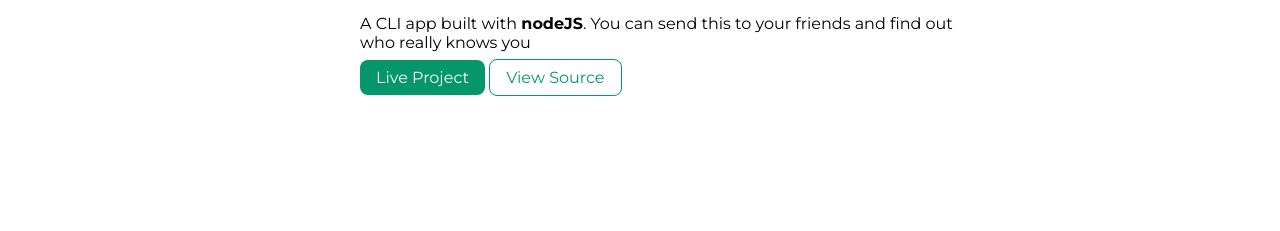
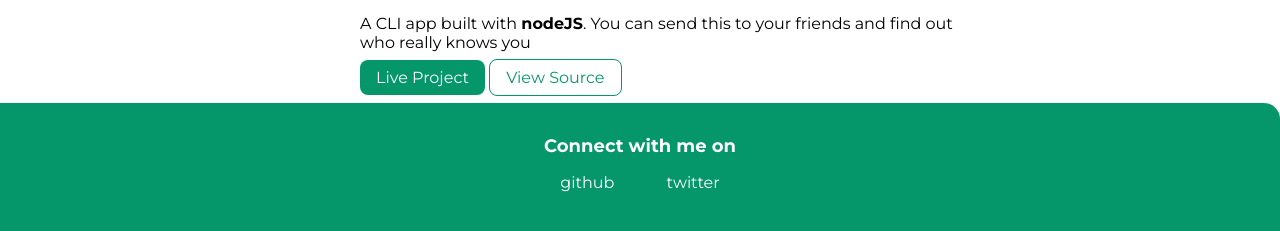
Before and after one commit to ryukiano/Portfolio, a plain HTML site: page portfolio.html in a window 1280 px wide. Shown: the part 605-836 px from the top of the page. Before the commit the page ends 800 px from the top, so only its background shows below. Drawn offline with Linux system fonts and the light colour scheme.

Commit message:
Update portfolio.html

```diff
--- a/portfolio.html
+++ b/portfolio.html
@@ -55,6 +55,23 @@
 
     </ul>
 
+    <footer class="footer">
+        <div class="footer-header">Connect with me on </div>
+        <ul class="social-links list-non-bullet">
+            <li class="list-item-inline">
+                <a class="link" href="https://github.com/ryukiano">
+                    github
+                </a>
+            </li>
+            <li class="list-item-inline">
+                <a class="link" href="https://twitter.com/Ryukiano">
+                    twitter
+                </a>
+            </li>
+
+
+        </ul>
+    </footer>
 
 </body>
 </html>
```
